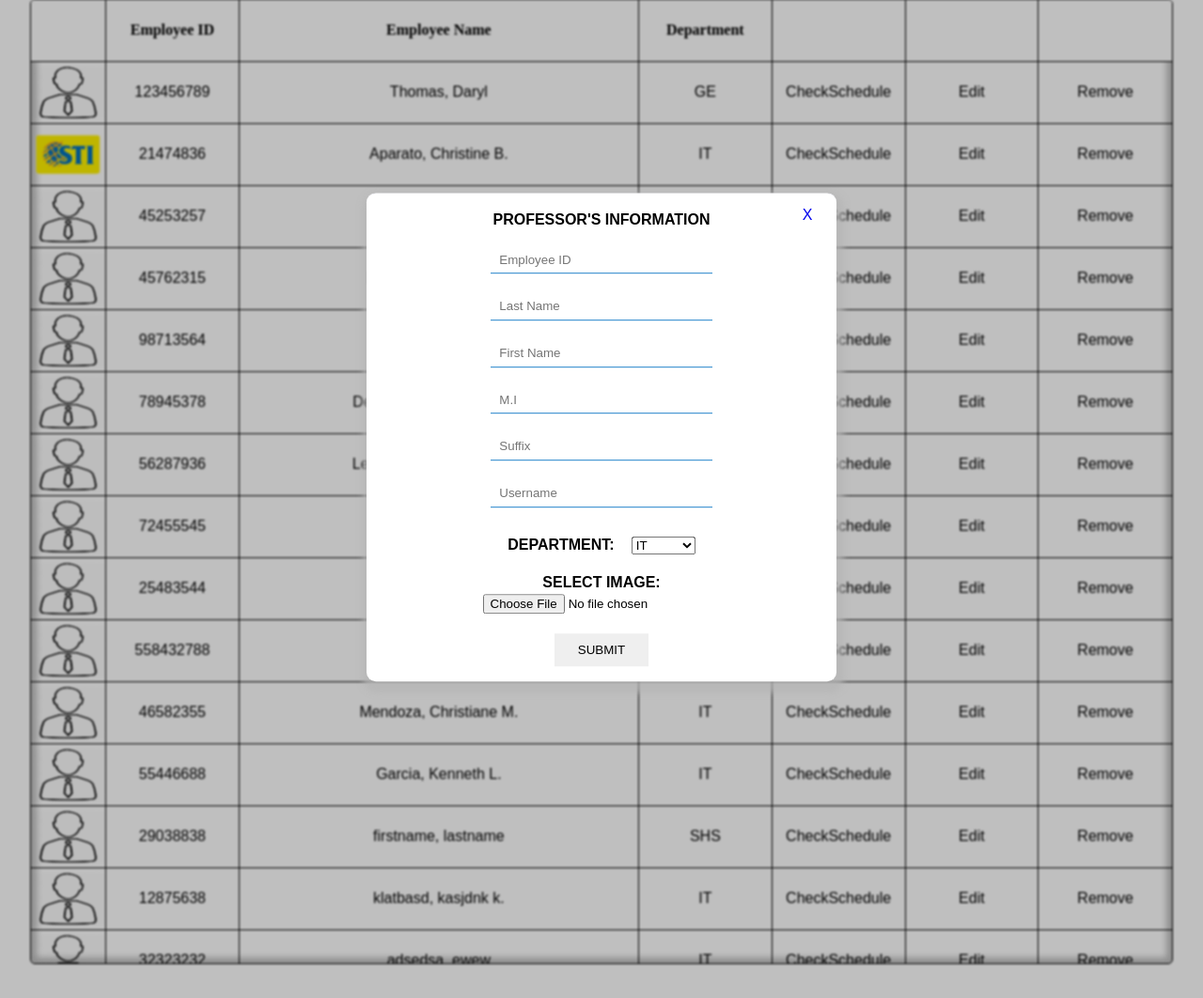
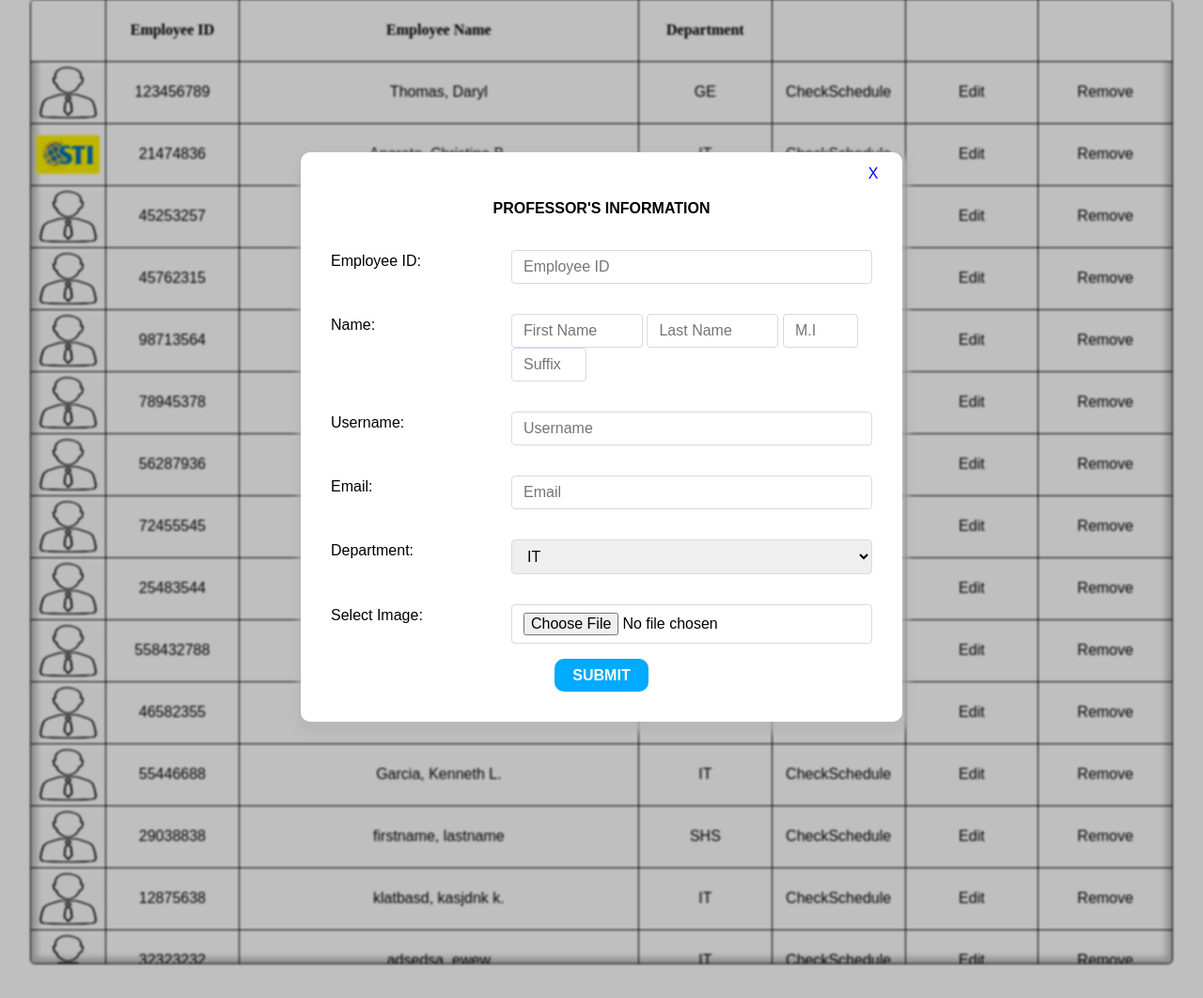
Before and after one commit to ThomasTW935/Class-Scheduling-System, a PHP site: page /professors.php?add in a window 1280 px wide. Shown: the part 177-1239 px from the top of the page at 94% size. Run offline with PHP 8.4, Linux system fonts and the light colour scheme; the visitor is signed in with stand-in values (Sample User, id 1); data comes from the database, SQL or seed files in the repository; data that the repository does not hold is empty.

Commit message:
Change Form Design

```diff
--- a/layouts/professors.form.php
+++ b/layouts/professors.form.php
@@ -3,8 +3,8 @@
 $url = $_SERVER['REQUEST_URI'];
 $query = parse_url($url, PHP_URL_QUERY);
 $button = "submit";
-   parse_str($query,$errors);
-   if(isset($_GET['id'])){
+parse_str($query, $errors);
+if (isset($_GET['id'])) {
    $id = $_GET['id'];
    $profView = new ProfessorsView();
    $result = $profView->FetchProfessorByID($id);
@@ -15,38 +15,61 @@
 
 <form action='./includes/professors.inc.php' class='module__Form' method='POST' enctype="multipart/form-data">
    <a href="professors.php" class='form__Close'>X</a>
-   <label for='formSelect' class='form__Title'>Professor's Information</label>
-   <input class='form__Input' type='hidden' value='<?php echo $prof['id'] ?? '' ?>' name='id'>
-   <input id="empID" class='form__Input' type='text' value='<?php echo $prof['emp_no'] ?? '' ?>' name='employeeID' placeholder='Employee ID' maxlength="8" required>
+   <label class='form__Title'>Professor's Information</label>
+   <input type='hidden' value='<?php echo $prof['id'] ?? '' ?>' name='id'>
+   <div class="form__Container">
+      <label for='' class='form__Label'>Employee ID:</label>
+      <div class="form__Input">
+         <input id="empID" type='text' value='<?php echo $prof['emp_no'] ?? '' ?>' name='employeeID' placeholder='Employee ID' maxlength="8" required>
          <div class="form__Error"><?php echo $errors['employeeID'] ?? '' ?></div>
-   <input class='form__Input' type='text' value='<?php echo $prof['last_name'] ?? '' ?>' name='lastName' placeholder='Last Name' required>
-   <div class="form__Error"><?php echo $errors['lastName'] ?? '' ?></div>
-   <input class='form__Input' type='text' value='<?php echo $prof['first_name'] ?? '' ?>' name='firstName' placeholder='First Name' required>
-   <div class="form__Error"><?php echo $errors['firstName'] ?? '' ?></div>
-   <input class='form__Input' type='text' value='<?php echo $prof['middle_initial'] ?? '' ?>' name='middleInitial' placeholder='M.I' >
-   <div class="form__Error"><?php echo $errors['middleInitial'] ?? '' ?></div>
-   <input class='form__Input' type='text' value='<?php echo $prof['suffix'] ?? '' ?>' name='suffix' placeholder='Suffix'>
-   <div class="form__Error"><?php echo $errors['suffix'] ?? '' ?></div>
-   <input id="userName" class='form__Input' type='text' value='<?php echo $prof['username'] ?? '' ?>' name='username' placeholder='Username'>
+      </div>
+   </div>
+   <div class="form__Container">
+      <label for='' class='form__Label'>Name:</label>
+      <div class="form__Input">
+         <input class='name' type='text' value='<?php echo $prof['first_name'] ?? '' ?>' name='firstName' placeholder='First Name' required>
+         <input class='name' type='text' value='<?php echo $prof['last_name'] ?? '' ?>' name='lastName' placeholder='Last Name' required>
+         <input class='name--short' type='text' value='<?php echo $prof['middle_name'] ?? '' ?>' name='middleName' placeholder='M.I' required>
+         <input class='name--short' type='text' value='<?php echo $prof['suffix'] ?? '' ?>' name='suffix' placeholder='Suffix'>
+         <div class="form__Error"><?php echo $errors['name'] ?? '' ?></div>
+      </div>
+   </div>
+   <div class="form__Container">
+      <label for='' class='form__Label'>Username:</label>
+      <div class="form__Input">
+         <input id="userName" type='text' value='<?php echo $prof['username'] ?? '' ?>' name='username' placeholder='Username'>
          <div class="form__Error"><?php echo $errors['username'] ?? '' ?></div>
-
-   <div>
-      <label for='formSelect'>Department:</label>
-      <select class='form__Select' name='deptID' id='formSelect'>
+      </div>
+   </div>
+   <div class="form__Container">
+      <label class='form__Label'>Email:</label>
+      <div class="form__Input">
+         <input type='text' value='<?php echo $prof['email'] ?? '' ?>' name='email' placeholder='Email'>
+         <div class="form__Error"><?php echo $errors['email'] ?? '' ?></div>
+      </div>
+   </div>
+   <div class="form__Container">
+      <label for='' class='form__Label'>Department:</label>
+      <div class="form__Input">
+         <select name='deptID' id='formSelect'>
             <?php
             $deptView = new DepartmentsView();
             $departments = $deptView->FetchDepts("Faculty");
-            foreach($departments as $dept){
+            foreach ($departments as $dept) {
                $selected = ($prof['dept_id'] == $dept['dept_id']) ? 'selected' : '';
-               echo "<option class='form__Option' value='". $dept['dept_id'] ."' ". $selected .">". $dept['dept_name'] ."</option>";
+               echo "<option class='form__Option' value='" . $dept['dept_id'] . "' " . $selected . ">" . $dept['dept_name'] . "</option>";
             }
 
             ?>
          </select>
       </div>
-   <label for="image">Select Image:</label>
-   <input id='image' class='form__File' type='file' value='<?php echo $prof['username'] ?? '' ?>' name='image' accept="image/*">
-   <div class="form__Error"><?php echo $errors['image'] ?? '' ?></div>
+   </div>
+   <div class="form__Container">
+      <label for='' class='form__Label'>Select Image:</label>
+      <div class="form__Input">
+         <input id='image' type='file' value='<?php echo $prof['username'] ?? '' ?>' name='image' accept="image/*">
+      </div>
+   </div>
    <button class='form__Button' type='submit' name='<?php echo $button ?>'><?php echo $button ?></button>
 </form>
 <a href="professors.php" class='module__formBackground'></a>
--- a/styles/admin.css
+++ b/styles/admin.css
@@ -217,15 +217,16 @@ body main {
 }
 
 .module__Form {
-  z-index: 2;
+  z-index: 10000000;
   position: fixed;
   top: 50%;
   left: 50%;
   -webkit-transform: translate(-50%, -50%);
           transform: translate(-50%, -50%);
   padding: 1em 0;
-  width: 500px;
-  min-height: 450px;
+  max-height: 90vh;
+  max-width: 70vw;
+  padding: 2em;
   display: -webkit-box;
   display: -ms-flexbox;
   display: flex;
@@ -237,15 +238,9 @@ body main {
       -ms-flex-align: center;
           align-items: center;
   background: white;
-  border-top: 1px solid #f1f1f5;
   border-radius: 10px;
   -webkit-box-shadow: 2px 6px 6px 6px rgba(181, 181, 181, 0.7);
           box-shadow: 2px 6px 6px 6px rgba(181, 181, 181, 0.7);
-}
-
-.module__Form label {
-  text-transform: uppercase;
-  font-weight: bold;
 }
 
 .module__Form .form__Close {
@@ -266,40 +261,69 @@ body main {
 }
 
 .module__Form .form__Title {
-  margin-bottom: 1em;
+  margin: 1em;
+  text-transform: uppercase;
+  font-weight: bold;
 }
 
-.module__Form .form__Input {
-  width: 236px;
-  border: none;
-  border-bottom: 1px solid #2283CA;
-  padding: .5em .7em;
+.module__Form .form__Container {
+  display: -ms-grid;
+  display: grid;
+  -ms-grid-columns: 1fr 2fr;
+      grid-template-columns: 1fr 2fr;
+  width: 100%;
+  margin: 1em 0;
 }
 
-.module__Form .form__Error {
-  color: red;
-  font-size: .85rem;
+.module__Form .form__Container * {
+  font-size: 1rem;
 }
 
-.module__Form div {
-  width: 236px;
-  margin: .5em 0 1em;
-  display: -webkit-box;
-  display: -ms-flexbox;
-  display: flex;
-  -webkit-box-pack: space-evenly;
-      -ms-flex-pack: space-evenly;
-          justify-content: space-evenly;
-  -webkit-box-align: center;
-      -ms-flex-align: center;
-          align-items: center;
+.module__Form .form__Container .form__Input *:not(div) {
+  padding: .5em .75em;
+  border: 1px solid #d8d8e8;
+  border-radius: 4px;
+  width: 100%;
 }
 
-.module__Form button {
+.module__Form .form__Container .form__Input *:not(div):focus {
+  border-color: #00aaff;
+}
+
+.module__Form .form__Container .form__Input input[type="number"] {
+  -webkit-appearance: none;
+     -moz-appearance: none;
+          appearance: none;
+}
+
+.module__Form .form__Container .form__Input .name {
+  width: 140px;
+}
+
+.module__Form .form__Container .form__Input .name--short {
+  width: 80px;
+}
+
+.module__Form .form__Container .form__Input .form__Error {
+  color: red;
+  font-size: .8rem;
+  margin-left: .75em;
+}
+
+.module__Form .form__Button {
   width: 100px;
   -webkit-box-shadow: none;
           box-shadow: none;
   text-transform: uppercase;
+  background: #00aaff;
+  color: white;
+  font-weight: bold;
+  border-radius: 10px;
+  font-size: 1rem;
+}
+
+.module__Form .form__Button:hover {
+  background: rgba(0, 170, 255, 0.6);
 }
 
 .module__formBackground {
--- a/styles/default.scss
+++ b/styles/default.scss
@@ -151,25 +151,21 @@ body{
       }
    }
    &__Form{
-       z-index:2;
+       z-index:10000000;
        position:fixed;
        top:50%;
        left:50%;
        transform: translate(-50%, -50%);
        padding: 1em 0;
-       width: 500px;
-       min-height: 450px;
+       max-height:90vh;
+       max-width:70vw;
+       padding:2em;
        display:flex;
        flex-direction:column;
        align-items: center;
        background: white;
-       border-top: 1px solid #f1f1f5;
        border-radius: 10px;
        box-shadow: 2px 6px 6px 6px rgba(181,181,181,.7);
-       label{
-           text-transform: uppercase;
-           font-weight: bold;
-       }
        .form__Close{
            position:absolute;
            display:grid;
@@ -185,29 +181,57 @@ body{
            }
        }
        .form__Title{
-           margin-bottom: 1em;
+           margin: 1em;
+           text-transform: uppercase;
+           font-weight: bold;
+       }
+        .form__Container{
+            display:grid;
+            grid-template-columns: 1fr 2fr;
+            width:100%;
+            margin: 1em 0;
+            *{
+                font-size:1rem;
             }
             .form__Input{
-           width: 236px;
-           border:none;
-           border-bottom: 1px solid #2283CA;
-           padding: .5em .7em;
+                *:not(div){
+                    padding:.5em .75em;
+                    border:1px solid #d8d8e8;
+                    border-radius: 4px;
+                    width: 100%;
+                    &:focus{
+                        border-color: rgba(0,170,255,1);
+                    }
+                }
+                input[type="number"]{
+                    appearance: none;
+                }
+                .name{
+                    width:140px;
+                    &--short{
+                        width:80px;
+                    }
                 }
                 .form__Error{
                     color:red;
-           font-size: .85rem;
+                    font-size: .8rem;
+                    margin-left: .75em;
                 }
-       div{
-           width: 236px;
-           margin: .5em 0 1em;
-           display: flex;
-           justify-content: space-evenly;
-           align-items: center;
             }
-       button{
+        }
+
+       .form__Button{
            width:100px;
            box-shadow:none;
            text-transform:uppercase;
+           background: rgba(0,170,255,1);
+           color:white;
+           font-weight: bold;
+           border-radius:10px;
+           font-size: 1rem;
+           &:hover{
+               background: rgba(0,170,255,.6);
+           }
        }
    }
    &__formBackground{
```
Also changed, not shown: classes/professorsval.class.php (+40 -40 lines), includes/login.inc.php (+10 -11 lines), index.php (+33 -22 lines), layouts/subjects.form.php (+19 -4 lines), login.php (deleted, +0 -42 lines), strand.php (+10 -10 lines), students.php (added, +34 -0 lines), styles/default.css (+55 -31 lines), styles/index.css (+30 -29 lines), styles/login.css (+30 -29 lines), subjects.php (+8 -8 lines), 4 other files. Lines whose indentation alone changed are shown as unchanged.
